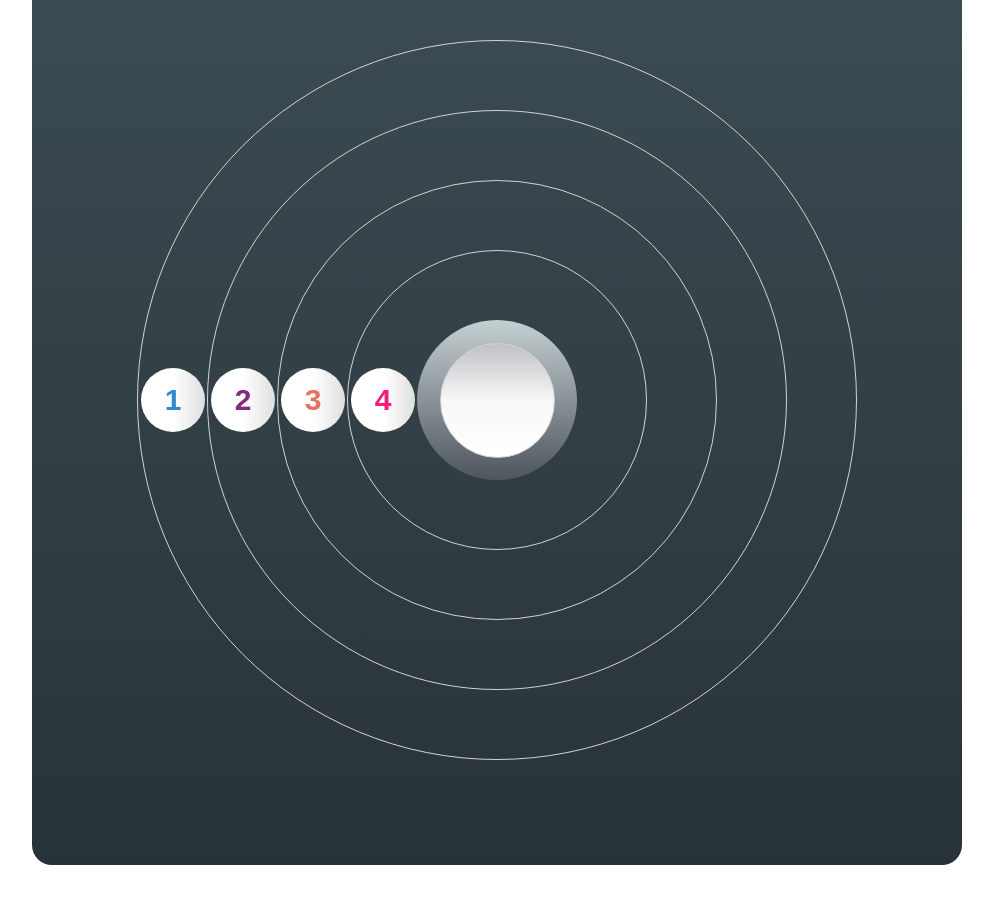
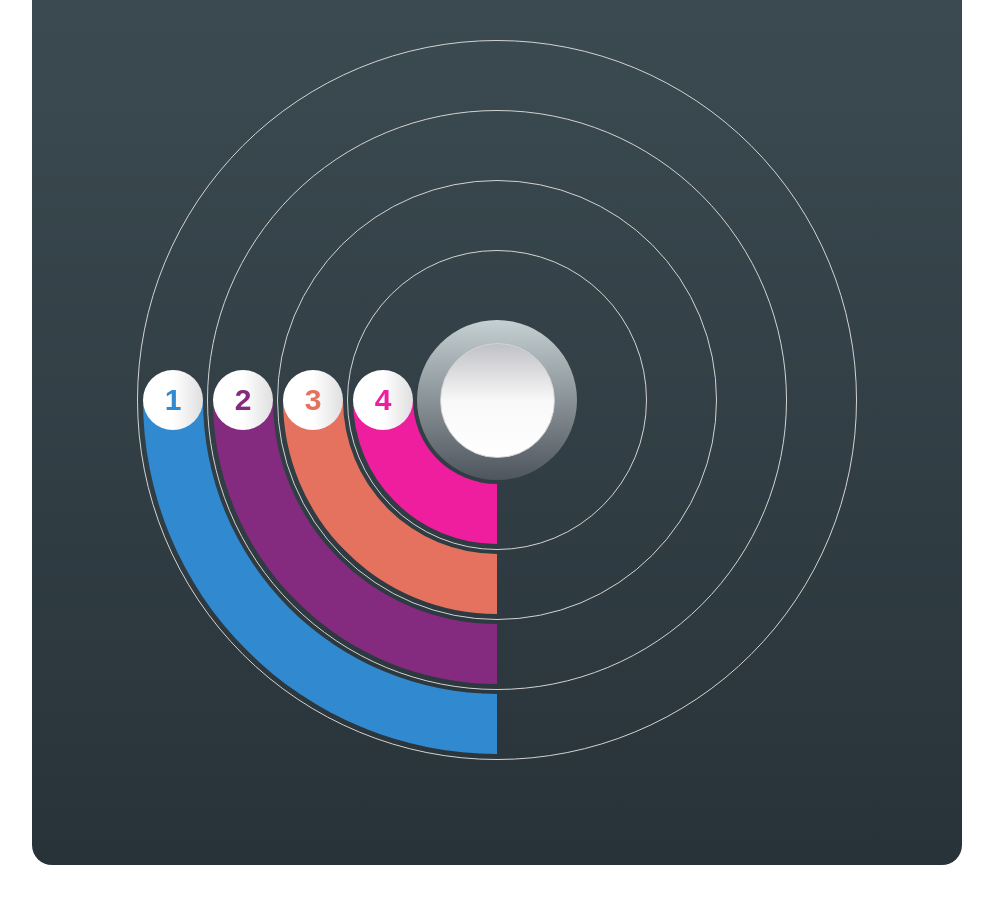
Before and after one commit to tikrack/grafical_template, a plain HTML site: page index.html in a window 1280 px wide. Shown: the whole page, without its empty margins (143-1136 px from the left). Before the commit the page ends 865 px from the top, so only its background shows below. Drawn offline with Linux system fonts and the light colour scheme.

Commit message:
feat(handle)

```diff
--- a/index.html
+++ b/index.html
@@ -11,7 +11,7 @@
             --color1: #3189D0;
             --color2: #842B7F;
             --color3: #E5725F;
-            --color4: #F71D7C;
+            --color4: #EF1E9E;
         }
 
         * {
@@ -100,11 +100,11 @@
             position: relative;
 
             & .number-box {
-                width: calc((var(--layer-size) / 2) - 6px);
-                height: calc((var(--layer-size) / 2) - 6px);
+                width: calc((var(--layer-size) / 2) - 10px);
+                height: calc((var(--layer-size) / 2) - 10px);
                 position: absolute;
                 top: 50%;
-                transform: translate(3px, -50%);
+                transform: translate(5px, -50%);
                 left: 0;
                 border-radius: 1000px;
                 background-image: linear-gradient(270deg, #dfdfdf, #ffffff, #ffffff);
@@ -116,6 +116,26 @@
                 font-weight: 900;
             }
         }
+
+        [class^="line"] {
+            width: calc((100% - var(--layer-size)) + 10px);
+            height: calc((100% - var(--layer-size)) + 10px);
+            background: transparent;
+            position: absolute;
+            border-radius: 10000px;
+            border-bottom: calc((var(--layer-size) / 2) - 10px) solid;
+            border-right: calc((var(--layer-size) / 2) - 10px) solid rgba(0, 0, 255, 0);
+            border-left: calc((var(--layer-size) / 2) - 10px) solid rgba(0, 0, 255, 0);
+            border-top: calc((var(--layer-size) / 2) - 10px) solid rgba(0, 0, 0, 0);
+            box-sizing: content-box;
+            rotate: 45deg;
+        }
+
+        .line-1 { border-bottom-color: var(--color1); }
+        .line-2 { border-bottom-color: var(--color2); }
+        .line-3 { border-bottom-color: var(--color3); }
+        .line-4 { border-bottom-color: var(--color4); }
+
     </style>
 </head>
 <body>
```
